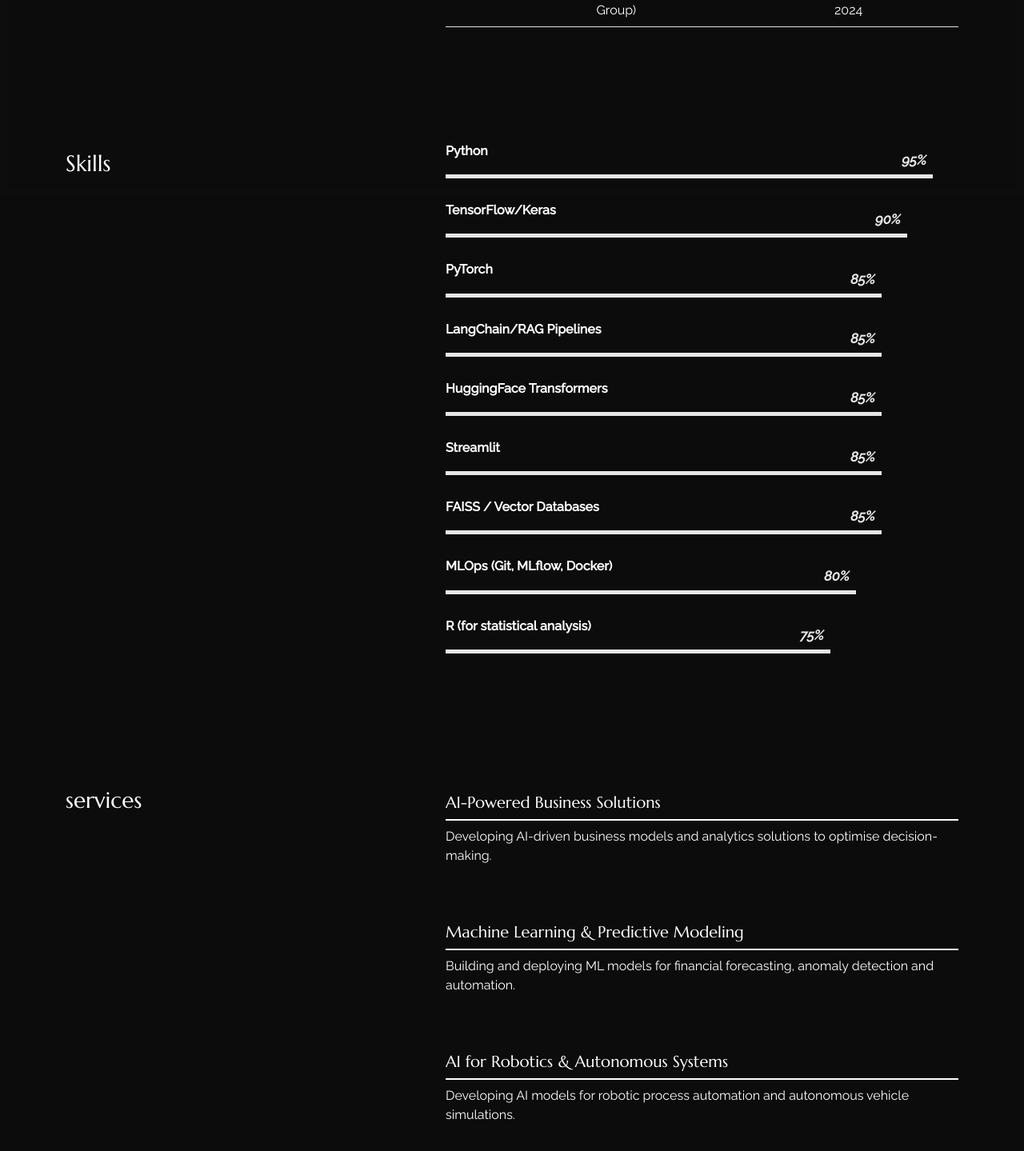
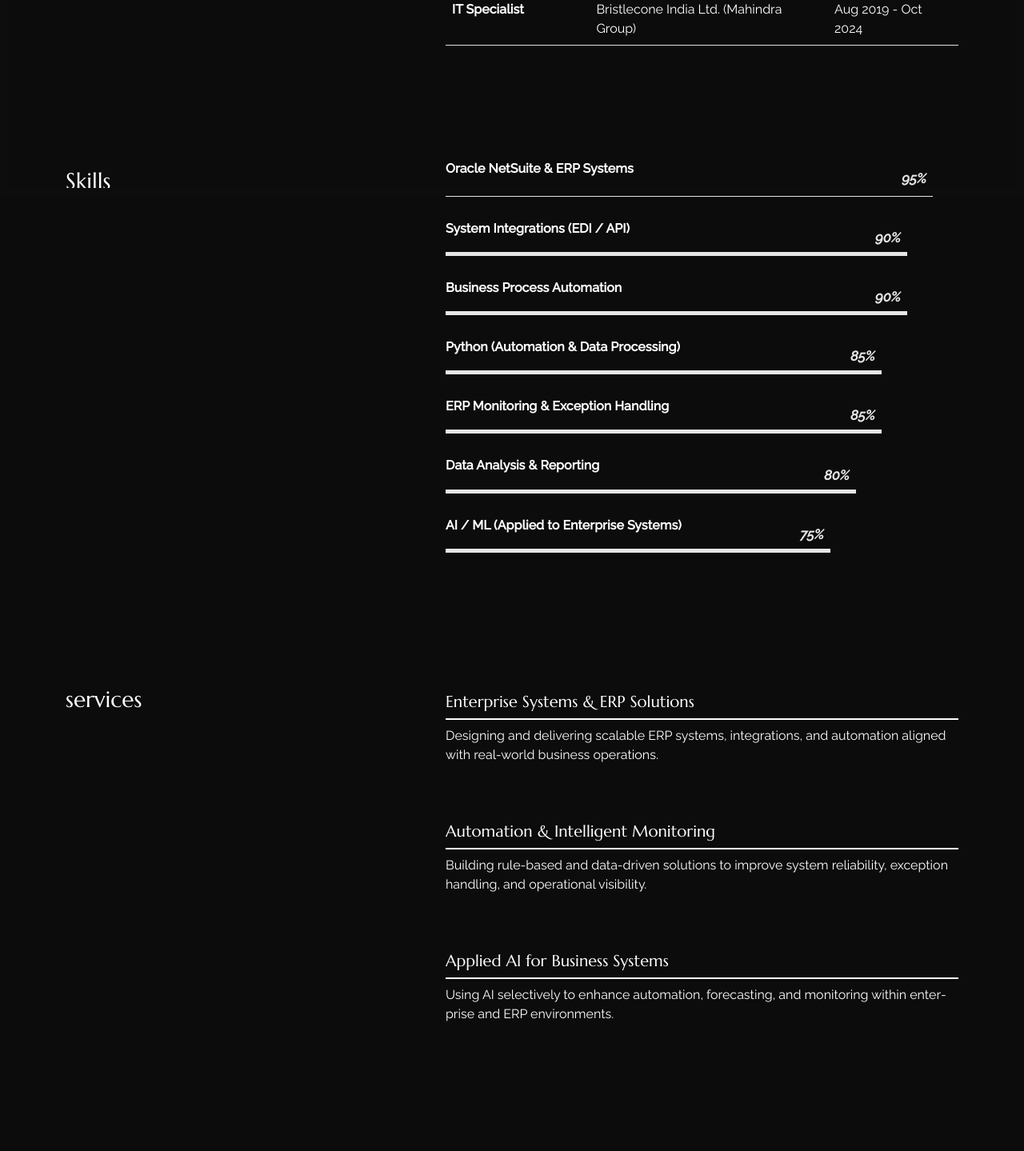
Before and after one commit to AmanpreetSingh0071/Aman_portfolio, a React (Create React App) app: page /about in a window 1280 px wide. Shown: the part 555-1994 px from the top of the page at 80% size. After the commit the page ends 1875 px from the top, so only its background shows below. Built offline with nearby package versions, Linux system fonts and the light colour scheme.

Commit message:
Add ERP Exception Monitoring system showcase to portfolio

```diff
--- a/src/content_option.js
+++ b/src/content_option.js
@@ -1,23 +1,23 @@
 const logotext = "AMANPREET";
     const meta = {
         title: "Amanpreet Ahluwalia",
-        description: "I’m Amanpreet Ahluwalia, an AI/ML Engineer specialising in AI-driven solutions, financial analytics and predictive modeling.",
+        description: "Enterprise Systems & ERP Consultant specialising in automation, integrations and intelligent monitoring using data-driven techniques.",
     };
 
     const introdata = {
         title: "I’m Amanpreet Ahluwalia",
         animated: {
-            first: "AI & ML Enthusiast",
-            second: "Developing AI-powered solutions",
-            third: "Optimising business processes with AI",
+            first: "Enterprise Systems & ERP Consultant",
+            second: "Automation, Integrations & Intelligent Monitoring",
+            third: "Designing Scalable Business Systems",
         },
-        description: "AI enthusiast with 5+ years of IT experience in system integrations, customisations and automation. Specialised in developing AI/ML models for finance, cryptographic AI and robotics optimisation.",
+        description: "Enterprise systems professional with 7+ years of experience in ERP implementations, integrations, and automation. Experienced in applying data-driven and intelligent techniques to improve reliability, monitoring, and operational efficiency in business systems.",
         your_img_url: "https://raw.githubusercontent.com/AmanpreetSingh0071/Aman_portfolio/main/Firefly%20Design%20a%20professional%20LinkedIn%20banner%20for%20an%20AI%20Engineer._Background-%20Dark%20navy%20blue%20to%20deep.JPEG"
     };
 
     const dataabout = {
         title: "About Me",
-        aboutme: "Experienced AI/ML Engineer with a background in developing and deploying advanced AI models. Passionate about leveraging AI to drive efficiency in financial services, business analytics and robotics.",
+        aboutme: "Enterprise systems and ERP consultant with hands-on experience delivering integrations, automation, and operational solutions across complex business environments. I use data-driven and intelligent techniques where they add practical value, focusing on reliability, scalability, and long-term system efficiency rather than experimentation.",
     };
 
     const worktimeline = [
@@ -34,33 +34,36 @@
     ];
 
     const skills = [
-        { name: "Python", value: 95 },
-        { name: "TensorFlow/Keras", value: 90 },
-        { name: "PyTorch", value: 85 },
-        { name: "LangChain/RAG Pipelines", value: 85 },
-        { name: "HuggingFace Transformers", value: 85 },
-        { name: "Streamlit", value: 85 },
-        { name: "FAISS / Vector Databases", value: 85 },
-        { name: "MLOps (Git, MLflow, Docker)", value: 80 },
-        { name: "R (for statistical analysis)", value: 75 },
+    { name: "Oracle NetSuite & ERP Systems", value: 95 },
+    { name: "System Integrations (EDI / API)", value: 90 },
+    { name: "Business Process Automation", value: 90 },
+    { name: "Python (Automation & Data Processing)", value: 85 },
+    { name: "ERP Monitoring & Exception Handling", value: 85 },
+    { name: "Data Analysis & Reporting", value: 80 },
+    { name: "AI / ML (Applied to Enterprise Systems)", value: 75 },
 ];
 
     const services = [
     {
-            title: "AI-Powered Business Solutions",
-            description: "Developing AI-driven business models and analytics solutions to optimise decision-making.",
+        title: "Enterprise Systems & ERP Solutions",
+        description: "Designing and delivering scalable ERP systems, integrations, and automation aligned with real-world business operations.",
     },
     {
-            title: "Machine Learning & Predictive Modeling",
-            description: "Building and deploying ML models for financial forecasting, anomaly detection and automation.",
+        title: "Automation & Intelligent Monitoring",
+        description: "Building rule-based and data-driven solutions to improve system reliability, exception handling, and operational visibility.",
     },
     {
-            title: "AI for Robotics & Autonomous Systems",
-            description: "Developing AI models for robotic process automation and autonomous vehicle simulations.",
+        title: "Applied AI for Business Systems",
+        description: "Using AI selectively to enhance automation, forecasting, and monitoring within enterprise and ERP environments.",
     },
 ];
 
     const dataportfolio = [
+        {
+    img: "https://raw.githubusercontent.com/AmanpreetSingh0071/erp-exception-monitoring/main/assets/output_summary.png",
+    description: "ERP Exception Monitoring System – Intelligent monitoring for ERP integrations using rule-based validation and anomaly detection to proactively identify failures, SLA breaches, and abnormal transaction behaviour.",
+    link: "https://github.com/AmanpreetSingh0071/erp-exception-monitoring",
+        },
         {
             img: "https://github.com/AmanpreetSingh0071/Aman_portfolio/blob/main/8ce97337-b164-4190-9c04-b9f9fd2633c7.png?raw=true", // Replace with an actual screenshot URL
             description: "PDF Data Extraction using AI - Automated structured data extraction reducing manual effort by 60%.",
```
Lines whose indentation alone changed are shown as unchanged.
